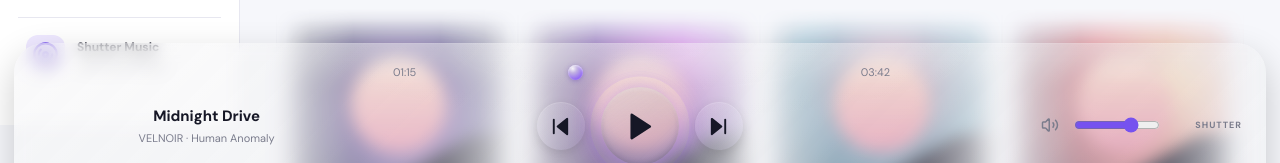
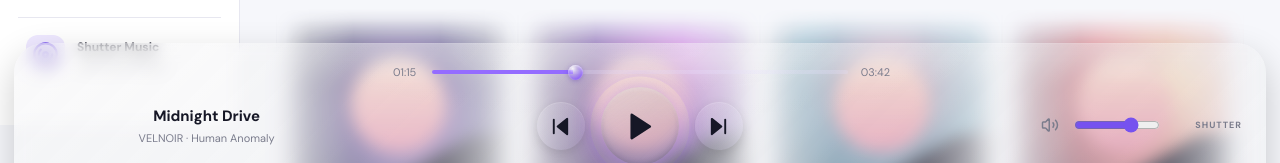
Before and after one commit to trciesielski/Shutter, a React (Vite) app: page / in a window 1280 px wide. Shown: the part 581-744 px from the top of the page. Built offline with nearby package versions, Linux system fonts and the light colour scheme.

Commit message:
fix(audio): correct live progress CSS variable template string

```diff
--- a/src/main.jsx
+++ b/src/main.jsx
@@ -67,7 +67,7 @@ function App(){
  <PlayerGlass><div className="player-bar player-bar-v5">
    <div className="player-song"><div className="player-song-meta"><strong>{song.title}</strong><small>{song.artist} · {song.album}</small></div></div>
    <div className="player-middle">
-    <div className="progress-line"><span>{formatClock(currentSeconds)}</span><input type="range" min="0" max="100" step=".1" value={isLocal?(totalSeconds>0?audio.seconds/totalSeconds*100:0):progress} onChange={e=>seekTo(Number(e.target.value))} aria-label="Pozycja utworu" style={{"--seek-progress":`$${isLocal&&totalSeconds>0?audio.seconds/totalSeconds*100:progress}%`}}/><span>{formatClock(totalSeconds)}</span></div>
+    <div className="progress-line"><span>{formatClock(currentSeconds)}</span><input type="range" min="0" max="100" step=".1" value={isLocal?(totalSeconds>0?audio.seconds/totalSeconds*100:0):progress} onChange={e=>seekTo(Number(e.target.value))} aria-label="Pozycja utworu" style={{"--seek-progress":`${isLocal&&totalSeconds>0?audio.seconds/totalSeconds*100:progress}%`}}/><span>{formatClock(totalSeconds)}</span></div>
     <div className="player-controls">
      <button aria-label="Poprzedni" onClick={prev}><SkipBack fill="currentColor"/></button>
      <button aria-label={activePlaying?'Pauza':'Odtwórz'} className={`play-button ${activePlaying?"is-playing":""}`} onClick={playToggle}>{activePlaying?<span className="pause-audio-pulse" aria-hidden="true"><span/><span/></span>:<Play fill="currentColor"/>}</button>
```
